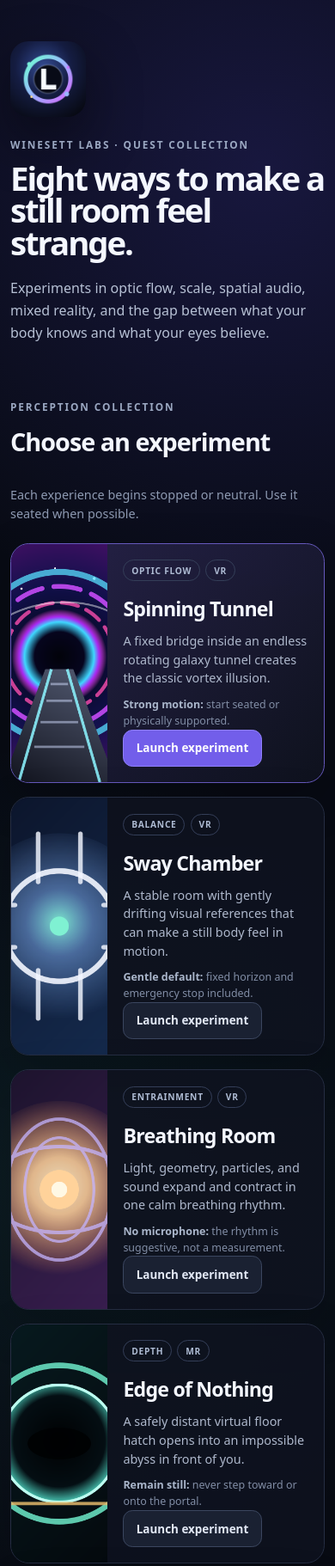
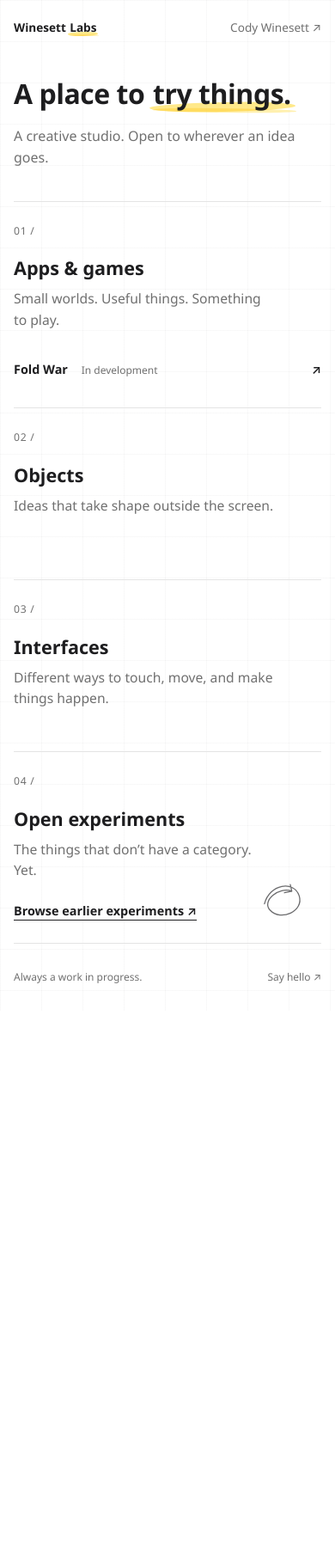
Before and after one commit to winesett/labs.winesett.com, a website: page public/index.html in a window 390 px wide. Shown: the top 1822 px of the page at 86% size. After the commit the page ends 1176 px from the top, so only its background shows below. Drawn offline with Linux system fonts and the light colour scheme.

Commit message:
Launch creative studio hub and Fold War landing page

```diff
--- a/public/index.html
+++ b/public/index.html
@@ -3,128 +3,54 @@
 <head>
   <meta charset="utf-8">
   <meta name="viewport" content="width=device-width, initial-scale=1">
-    <meta name="description" content="Small immersive experiments that bend motion, scale, space, and presence.">
-    <meta name="theme-color" content="#0b1020">
-    <title>Winesett Labs</title>
+  <title>Winesett Labs — A creative studio</title>
+  <meta name="description" content="An open-ended creative studio. Experiments in apps, objects, interfaces, and whatever comes next.">
+  <link rel="canonical" href="https://labs.winesett.com/">
+  <meta property="og:title" content="Winesett Labs">
+  <meta property="og:description" content="A creative studio. A place to try things.">
+  <meta property="og:type" content="website">
+  <meta property="og:url" content="https://labs.winesett.com/">
   <link rel="manifest" href="/manifest.webmanifest">
-    <link rel="icon" href="/labs-icon-192.png" type="image/png">
-    <link rel="stylesheet" href="/styles.css">
+  <link rel="icon" href="/labs-favicon.svg" type="image/svg+xml">
+  <link rel="stylesheet" href="/labs.css">
 </head>
 <body>
-    <main>
-      <header class="intro">
-        <img class="app-mark" src="/labs-icon-192.png" alt="" width="192" height="192">
-        <div>
-          <p class="eyebrow">Winesett Labs · Quest collection</p>
-          <h1>Eight ways to make a still room feel strange.</h1>
-          <p class="intro__copy">Experiments in optic flow, scale, spatial audio, mixed reality, and the gap between what your body knows and what your eyes believe.</p>
+  <a class="skip-link" href="#main">Skip to main content</a>
+  <header class="site-header">
+    <a class="brand" href="/" aria-label="Winesett Labs home">Winesett <span class="marker-highlight">Labs</span></a>
+    <a class="quiet-link" href="https://winesett.com/">Cody Winesett ↗</a>
+  </header>
+  <main id="main" class="page">
+    <div class="intro">
+      <h1>A place to <span class="marker-highlight">try things.</span></h1>
+      <p>A creative studio. Open to wherever an idea goes.</p>
     </div>
-      </header>
-
-      <section class="collection" aria-labelledby="collection-heading">
-        <div class="section-heading">
-          <div>
-            <p class="eyebrow">Perception collection</p>
-            <h2 id="collection-heading">Choose an experiment</h2>
-          </div>
-          <p class="collection-note">Each experience begins stopped or neutral. Use it seated when possible.</p>
-        </div>
-
-        <div class="lab-grid">
-          <article class="lab-card lab-card--featured">
-            <img src="/spinning-tunnel/icons/icon-512.png" alt="" width="512" height="512">
-            <div class="lab-card__body">
-              <div class="labels"><span>Optic flow</span><span>VR</span></div>
-              <h3>Spinning Tunnel</h3>
-              <p>A fixed bridge inside an endless rotating galaxy tunnel creates the classic vortex illusion.</p>
-              <p class="comfort-note"><strong>Strong motion:</strong> start seated or physically supported.</p>
-              <a class="button button--primary" href="/spinning-tunnel/">Launch experiment</a>
-            </div>
+    <section class="experiment-grid" aria-label="Types of experiments">
+      <article class="experiment">
+        <span class="index" aria-hidden="true">01 /</span>
+        <h2>Apps &amp; games</h2>
+        <p>Small worlds. Useful things. Something to play.</p>
+        <a class="project-link" href="/fold-war/"><span>Fold War <span class="status">In development</span></span><span aria-hidden="true">↗</span></a>
       </article>
-
-          <article class="lab-card">
-            <img src="/sway-chamber/icons/icon-512.png" alt="" width="512" height="512">
-            <div class="lab-card__body">
-              <div class="labels"><span>Balance</span><span>VR</span></div>
-              <h3>Sway Chamber</h3>
-              <p>A stable room with gently drifting visual references that can make a still body feel in motion.</p>
-              <p class="comfort-note"><strong>Gentle default:</strong> fixed horizon and emergency stop included.</p>
-              <a class="button" href="/sway-chamber/">Launch experiment</a>
-            </div>
+      <article class="experiment">
+        <span class="index" aria-hidden="true">02 /</span>
+        <h2>Objects</h2>
+        <p>Ideas that take shape outside the screen.</p>
       </article>
-
-          <article class="lab-card">
-            <img src="/breathing-room/icons/icon-512.png" alt="" width="512" height="512">
-            <div class="lab-card__body">
-              <div class="labels"><span>Entrainment</span><span>VR</span></div>
-              <h3>Breathing Room</h3>
-              <p>Light, geometry, particles, and sound expand and contract in one calm breathing rhythm.</p>
-              <p class="comfort-note"><strong>No microphone:</strong> the rhythm is suggestive, not a measurement.</p>
-              <a class="button" href="/breathing-room/">Launch experiment</a>
-            </div>
+      <article class="experiment">
+        <span class="index" aria-hidden="true">03 /</span>
+        <h2>Interfaces</h2>
+        <p>Different ways to touch, move, and make things happen.</p>
       </article>
-
-          <article class="lab-card">
-            <img src="/edge-of-nothing/icons/icon-512.png" alt="" width="512" height="512">
-            <div class="lab-card__body">
-              <div class="labels"><span>Depth</span><span>MR</span></div>
-              <h3>Edge of Nothing</h3>
-              <p>A safely distant virtual floor hatch opens into an impossible abyss in front of you.</p>
-              <p class="comfort-note"><strong>Remain still:</strong> never step toward or onto the portal.</p>
-              <a class="button" href="/edge-of-nothing/">Launch experiment</a>
-            </div>
+      <article class="experiment open-experiment">
+        <span class="index" aria-hidden="true">04 /</span>
+        <h2>Open experiments</h2>
+        <p>The things that don’t have a category. Yet.</p>
+        <a class="text-link" href="/experiments/">Browse earlier experiments ↗</a>
+        <svg class="scribble" viewBox="0 0 64 52" fill="none" aria-hidden="true"><path d="M8 29c7-27 40-32 47-11S30 53 16 38C3 25 28 5 45 12M45 12l-2-9m2 9-10 2"/></svg>
       </article>
-
-          <article class="lab-card">
-            <img src="/phantom-reach/icons/icon-512.png" alt="" width="512" height="512">
-            <div class="lab-card__body">
-              <div class="labels"><span>Proprioception</span><span>VR</span></div>
-              <h3>Phantom Reach</h3>
-              <p>A visible ghost proxy gradually reaches farther than the controller that drives it.</p>
-              <p class="comfort-note"><strong>True position stays visible:</strong> distortion begins at 1:1.</p>
-              <a class="button" href="/phantom-reach/">Launch experiment</a>
-            </div>
-          </article>
-
-          <article class="lab-card">
-            <img src="/scale-shift/icons/icon-512.png" alt="" width="512" height="512">
-            <div class="lab-card__body">
-              <div class="labels"><span>Embodiment</span><span>VR</span></div>
-              <h3>Scale Shift</h3>
-              <p>Familiar furniture and architecture change scale until you feel tiny—or enormous.</p>
-              <p class="comfort-note"><strong>Stationary:</strong> transitions are slow with an immediate reset.</p>
-              <a class="button" href="/scale-shift/">Launch experiment</a>
-            </div>
-          </article>
-
-          <article class="lab-card">
-            <img src="/impossible-door/icons/icon-512.png" alt="" width="512" height="512">
-            <div class="lab-card__body">
-              <div class="labels"><span>Impossible space</span><span>VR</span></div>
-              <h3>Impossible Door</h3>
-              <p>One fixed doorway reveals three incompatible procedural spaces without requiring you to walk through it.</p>
-              <p class="comfort-note"><strong>Fixed viewpoint:</strong> stay behind the floor boundary.</p>
-              <a class="button" href="/impossible-door/">Launch experiment</a>
-            </div>
-          </article>
-
-          <article class="lab-card">
-            <img src="/someone-behind-you/icons/icon-512.png" alt="" width="512" height="512">
-            <div class="lab-card__body">
-              <div class="labels"><span>Presence</span><span>Spatial audio</span></div>
-              <h3>Someone Behind You</h3>
-              <p>Rear-positioned footsteps, breath, and peripheral shapes make an empty room feel occupied.</p>
-              <p class="comfort-note"><strong>No recording:</strong> synthetic audio only; silence is always one button away.</p>
-              <a class="button" href="/someone-behind-you/">Launch experiment</a>
-            </div>
-          </article>
-        </div>
     </section>
   </main>
-
-    <footer>
-      <p>Built as small, adjustable perception studies—not medical instruments.</p>
-      <nav aria-label="Related sites"><a href="https://winesett.com">winesett.com</a><a href="https://github.com/winesett">GitHub</a></nav>
-    </footer>
+  <footer class="site-footer"><span>Always a work in progress.</span><a href="mailto:codywinesett@gmail.com">Say hello ↗</a></footer>
 </body>
 </html>
--- /dev/null
+++ b/public/labs.css
@@ -0,0 +1,67 @@
+:root {
+  color-scheme: light;
+  --bg: #fff;
+  --text: #1d1d1f;
+  --muted: #707070;
+  --line: #e4e4e4;
+  --max: 1120px;
+  --gutter: clamp(20px, 6.9vw, 93.5px);
+  font-family: "Segoe UI", SegoeUI, -apple-system, BlinkMacSystemFont, Arial, Helvetica, sans-serif;
+  color: var(--text);
+  font-synthesis: none;
+  -webkit-font-smoothing: antialiased;
+}
+* { box-sizing: border-box; }
+body {
+  margin: 0;
+  background: linear-gradient(rgba(29,29,31,.026) 1px, transparent 1px), linear-gradient(90deg, rgba(29,29,31,.026) 1px, transparent 1px), var(--bg);
+  background-size: 48px 48px;
+  font-size: 16px;
+  line-height: 1.55;
+}
+a { color: inherit; text-decoration: none; }
+a:hover { color: #4b4b4b; }
+a:focus-visible { outline: 2px solid var(--text); outline-offset: 5px; }
+p, h1, h2 { margin: 0; }
+.site-header, .page, .site-footer { width: min(var(--max), calc(100% - var(--gutter) * 2)); margin-inline: auto; }
+.site-header { display: flex; align-items: center; justify-content: space-between; gap: 24px; min-height: 72px; padding: 24px 0; font-size: .95rem; }
+.brand { font-weight: 700; white-space: nowrap; }
+.quiet-link, .site-footer { color: var(--muted); }
+.marker-highlight { position: relative; z-index: 0; padding: 0 .06em; white-space: nowrap; }
+.marker-highlight::before, .marker-highlight::after { content: ""; position: absolute; left: -.08em; right: -.08em; z-index: -1; pointer-events: none; background: rgba(255,216,48,.66); mix-blend-mode: multiply; }
+.marker-highlight::before { bottom: .02em; height: .34em; border-radius: 57% 43% 50% 46% / 44% 52% 48% 56%; transform: rotate(-1.1deg) skewX(-7deg); opacity: .86; }
+.marker-highlight::after { left: .02em; right: -.12em; bottom: -.02em; height: .16em; border-radius: 48% 58% 43% 55% / 58% 42% 54% 44%; transform: rotate(.7deg) skewX(5deg); opacity: .58; }
+.intro { padding: 42px 0 54px; }
+h1 { font-size: clamp(2rem, 3.25vw, 46px); line-height: 1.06; letter-spacing: -.015em; font-weight: 700; }
+.intro > p { margin-top: 24px; color: var(--muted); font-size: 1.12rem; max-width: 620px; }
+.experiment-grid { display: grid; grid-template-columns: repeat(2, minmax(0, 1fr)); border-top: 1px solid var(--line); }
+.experiment { position: relative; min-height: 245px; padding: 30px 40px 32px 0; border-bottom: 1px solid var(--line); }
+.experiment:nth-child(even) { border-left: 1px solid var(--line); padding-left: 40px; padding-right: 0; }
+.index { display: block; color: var(--muted); font-size: .76rem; letter-spacing: .06em; margin-bottom: 25px; }
+h2 { font-size: 1.35rem; line-height: 1.25; }
+.experiment > p { margin-top: 10px; max-width: 330px; color: var(--muted); font-size: .98rem; }
+.project-link { display: flex; align-items: center; justify-content: space-between; gap: 12px; margin-top: 27px; padding-block: 8px; font-size: .9rem; font-weight: 600; }
+.project-link:hover { text-decoration: underline; text-underline-offset: 5px; }
+.status { display: inline-block; margin-left: 12px; color: var(--muted); font-size: .75rem; font-weight: 400; }
+.scribble { position: absolute; width: 55px; height: 46px; right: 18px; bottom: 25px; stroke: rgba(29,29,31,.65); stroke-width: 1.5; stroke-linecap: round; stroke-linejoin: round; }
+.site-footer { display: flex; justify-content: space-between; gap: 24px; padding: 30px 0; font-size: .85rem; }
+.skip-link { position: absolute; left: 16px; top: -100px; z-index: 10; padding: 10px 14px; background: var(--text); color: #fff; }
+.skip-link:focus { top: 10px; }
+.eyebrow { color: var(--muted); font-size: .8rem; margin-bottom: 22px; }
+.app-intro { padding-bottom: 46px; }
+.app-content { border-top: 1px solid var(--line); padding: 32px 0 48px; display: grid; grid-template-columns: 1fr 1fr; gap: 40px; }
+.app-content p { color: var(--muted); margin-top: 12px; max-width: 460px; }
+.text-link { display: inline-block; margin-top: 24px; font-size: .9rem; font-weight: 600; text-decoration: underline; text-underline-offset: 5px; }
+.app-footer { border-top: 1px solid var(--line); }
+@media (max-width: 760px) {
+  .site-header, .page, .site-footer { width: calc(100% - 32px); }
+  .site-header { min-height: 64px; padding: 20px 0; font-size: .85rem; }
+  .intro { padding: 28px 0 38px; }
+  .intro > p { font-size: 1rem; margin-top: 20px; }
+  .experiment-grid, .app-content { grid-template-columns: 1fr; }
+  .experiment, .experiment:nth-child(even) { min-height: 200px; border-left: 0; padding: 25px 0; }
+  .index { margin-bottom: 20px; }
+  .experiment > p { max-width: 85%; }
+  .site-footer { font-size: .75rem; gap: 16px; }
+  .app-content { gap: 32px; }
+}
--- /dev/null
+++ b/public/robots.txt
@@ -0,0 +1,3 @@
+User-agent: *
+Allow: /
+Sitemap: https://labs.winesett.com/sitemap.xml
--- /dev/null
+++ b/public/sitemap.xml
@@ -0,0 +1,6 @@
+<?xml version="1.0" encoding="UTF-8"?>
+<urlset xmlns="http://www.sitemaps.org/schemas/sitemap/0.9">
+  <url><loc>https://labs.winesett.com/</loc></url>
+  <url><loc>https://labs.winesett.com/fold-war/</loc></url>
+  <url><loc>https://labs.winesett.com/experiments/</loc></url>
+</urlset>
```
Also changed, not shown: public/404.html (+1 -15 lines), public/experiments/index.html (added, +130 -0 lines), public/fold-war/index.html (added, +32 -0 lines), scripts/verify-site.mjs (+12 -0 lines), README.md, public/labs-favicon.svg (added). Lines whose indentation alone changed are shown as unchanged.
